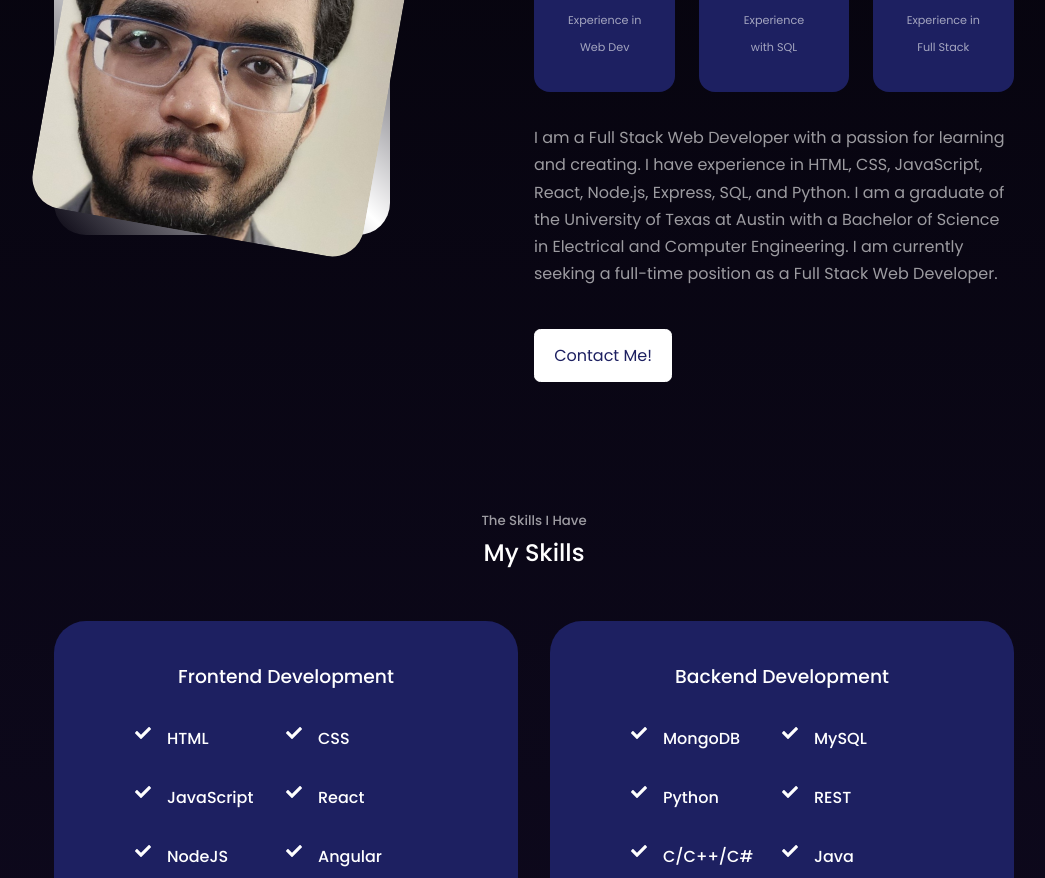
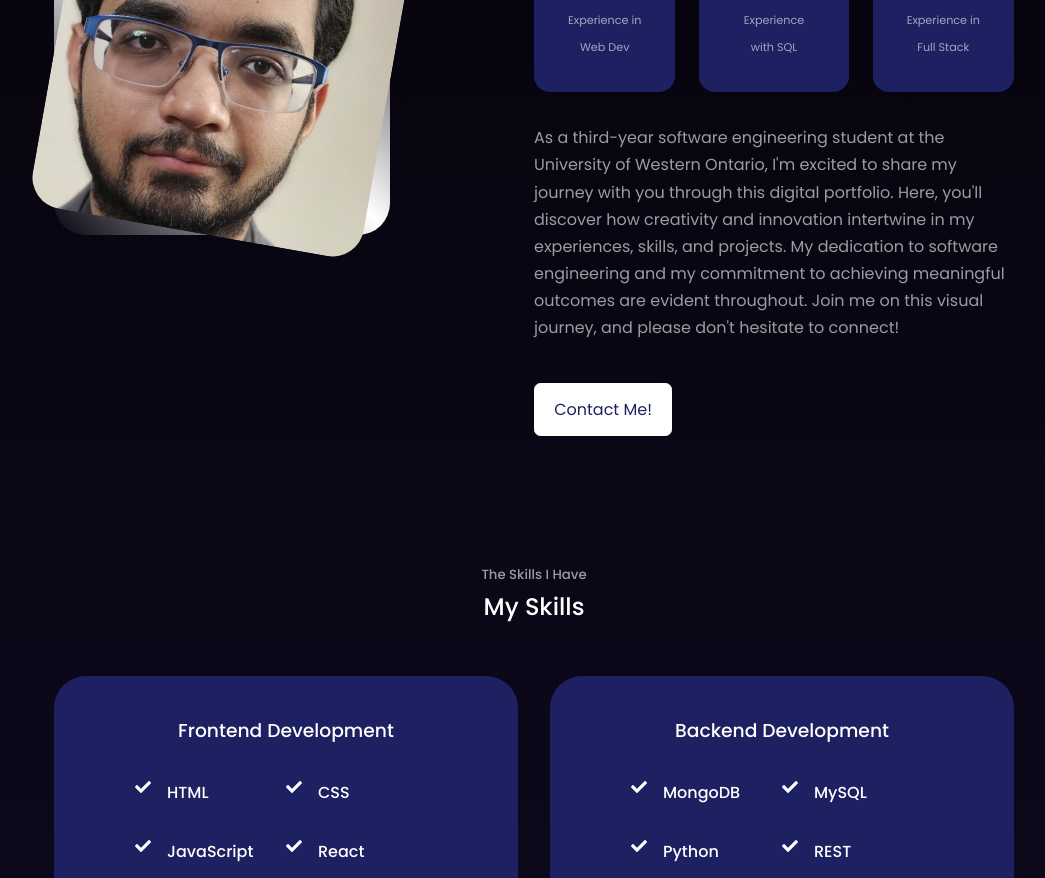
Before and after one commit to SridharPatel735/Portfolio, a React (Create React App) app: page / in a window 1280 px wide. Shown: the part 1140-2018 px from the top of the page, without its empty margins (106-1151 px from the left). Built offline with nearby package versions, Linux system fonts and the light colour scheme.

Commit message:
Changing some text

```diff
--- a/src/components/about/About.jsx
+++ b/src/components/about/About.jsx
@@ -36,7 +36,7 @@ const About = () => {
             </article>
           </div>
           <p>
-            I am a Full Stack Web Developer with a passion for learning and creating. I have experience in HTML, CSS, JavaScript, React, Node.js, Express, SQL, and Python. I am a graduate of the University of Texas at Austin with a Bachelor of Science in Electrical and Computer Engineering. I am currently seeking a full-time position as a Full Stack Web Developer.
+            As a third-year software engineering student at the University of Western Ontario, I'm excited to share my journey with you through this digital portfolio. Here, you'll discover how creativity and innovation intertwine in my experiences, skills, and projects. My dedication to software engineering and my commitment to achieving meaningful outcomes are evident throughout. Join me on this visual journey, and please don't hesitate to connect!
           </p>
           <a href="#contact" className='btn btn-primary'>Contact Me!</a>
         </div>
```
